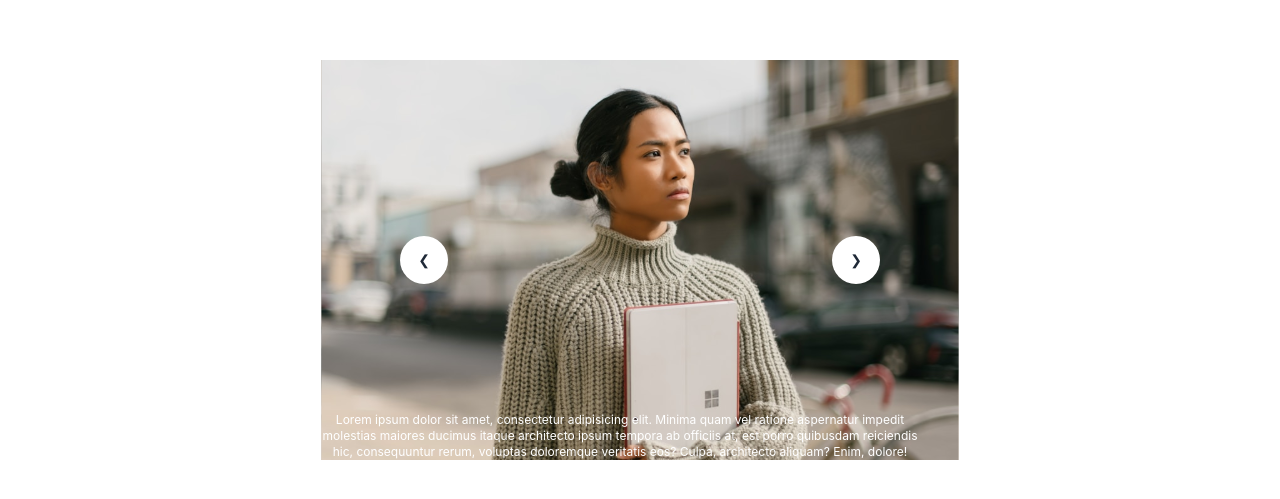
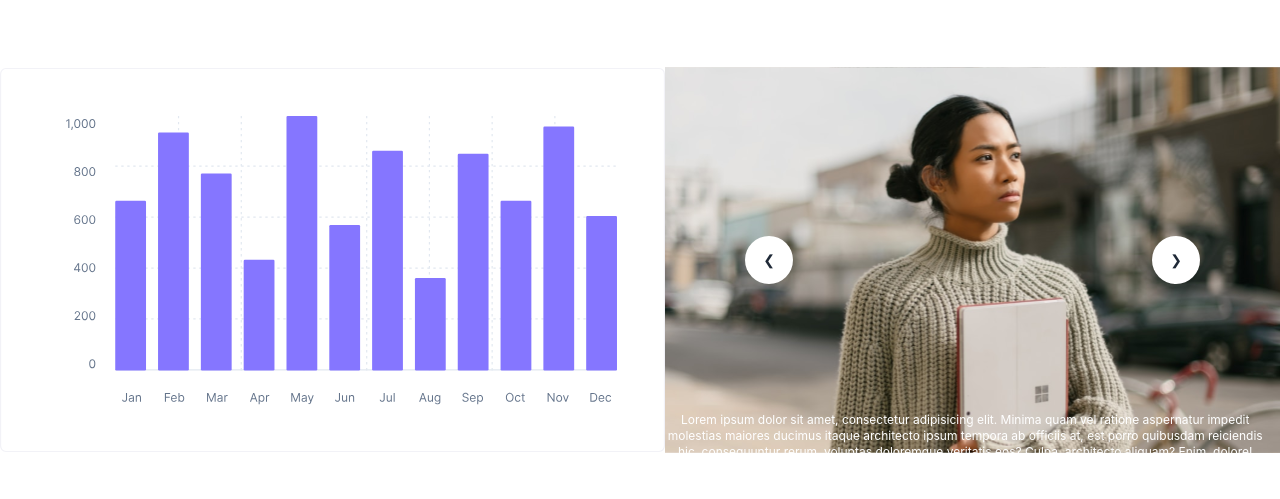
Before and after one commit to Daniel264/alphatwelve, a React (Vite) app: page / in a window 1280 px wide. Shown: the part 137-636 px from the top of the page. Built offline with nearby package versions, Linux system fonts and the light colour scheme.

Commit message:
add the chart and carousel to the hero section

```diff
--- a/src/App.tsx
+++ b/src/App.tsx
@@ -1,10 +1,11 @@
-import Carousel from "./components/Carousel";
+
+import Hero from "./components/Hero";
 import "./globals.css";
 
 function App() {
     return (
         <div className="w-full h-[100vh] justify-center items-center flex">
-            <Carousel />
+            <Hero />
         </div>
     );
 }
--- a/src/components/Chart.tsx
+++ b/src/components/Chart.tsx
@@ -3,8 +3,8 @@ import ChartImage from "../assets/images/chart.svg";
 const Chart = () => {
     return (
         <div>
-            <h2>Event Registration per month</h2>
-            <img src={ChartImage} alt="image of a chart" />
+            {/* <h2 className="mb-7">Event Registration per month</h2> */}
+            <img src={ChartImage} className="h-[400px]" alt="image of a chart" />
         </div>
     );
 };
--- /dev/null
+++ b/src/components/Hero.tsx
@@ -0,0 +1,14 @@
+import React from "react";
+import Chart from "./Chart";
+import Carousel from "./Carousel";
+
+const Hero = () => {
+    return (
+        <div className="h-fit flex flex-row">
+            <Chart />
+            <Carousel />
+        </div>
+    );
+};
+
+export default Hero;
```
